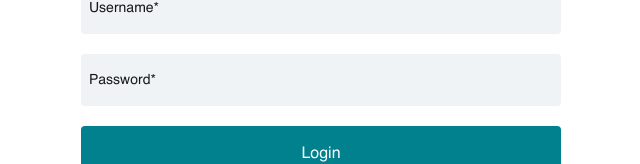
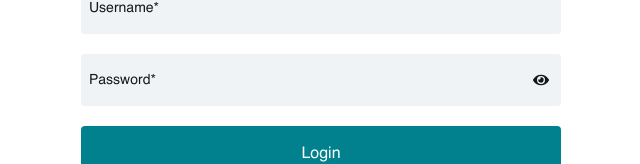
Before and after one commit to asharkhan1258/client-login-system, a Next.js app: page / in a window 1280 px wide. Shown: the part 223-387 px from the top of the page, without its empty margins (319-959 px from the left). Built offline with nearby package versions, Linux system fonts and the light colour scheme; a web font is replaced by a local one.

Commit message:
final changes are done after sam and hayden

```diff
--- a/package.json
+++ b/package.json
@@ -9,9 +9,10 @@
     "lint": "next lint"
   },
   "dependencies": {
+    "next": "15.1.6",
     "react": "^19.0.0",
     "react-dom": "^19.0.0",
-    "next": "15.1.6"
+    "react-icons": "^5.4.0"
   },
   "devDependencies": {
     "postcss": "^8",
--- a/src/app/page.js
+++ b/src/app/page.js
@@ -1,10 +1,16 @@
 "use client";
 
 import { useState } from "react";
+import { FaEye, FaEyeSlash } from "react-icons/fa"; // Import eye icons from react-icons
 
 export default function Home() {
   const [isUsernameFocused, setIsUsernameFocused] = useState(false);
   const [isPasswordFocused, setIsPasswordFocused] = useState(false);
+  const [showPassword, setShowPassword] = useState(false); // State to manage password visibility
+
+  const togglePasswordVisibility = () => {
+    setShowPassword(!showPassword);
+  };
 
   return (
     <div>
@@ -31,10 +37,11 @@ export default function Home() {
           />
           <label
             htmlFor="username"
-            className={`absolute left-2 transition-all duration-300 ${isUsernameFocused
+            className={`absolute left-2 transition-all duration-300 ${
+              isUsernameFocused
                 ? "top-2 text-xs text-black-500"
                 : "top-4 text-sm text-black-400"
-              }`}
+            }`}
           >
             Username*
           </label>
@@ -45,20 +52,28 @@ export default function Home() {
           <input
             id="password"
             className="mb-[20px] block w-full p-2 pt-5 border border-gray-300 rounded bg-[#eff3f6] border-none outline-none"
-            type="password"
+            type={showPassword ? "text" : "password"} // Toggle between text and password type
             onFocus={() => setIsPasswordFocused(true)}
             onBlur={(e) => !e.target.value && setIsPasswordFocused(false)}
             placeholder=" "
           />
           <label
             htmlFor="password"
-            className={`absolute left-2 transition-all duration-300 ${isPasswordFocused
+            className={`absolute left-2 transition-all duration-300 ${
+              isPasswordFocused
                 ? "top-2 text-xs text-black-500"
                 : "top-4 text-sm text-black-400"
-              }`}
+            }`}
           >
             Password*
           </label>
+          {/* Eye Icon */}
+          <div
+            className="absolute right-3 top-1/2 transform -translate-y-1/2 cursor-pointer"
+            onClick={togglePasswordVisibility}
+          >
+            {showPassword ? <FaEyeSlash /> : <FaEye />}
+          </div>
         </div>
 
         {/* Login Button */}
```
Also changed, not shown: 1 other file (tests, documents, lock files or other folders).
